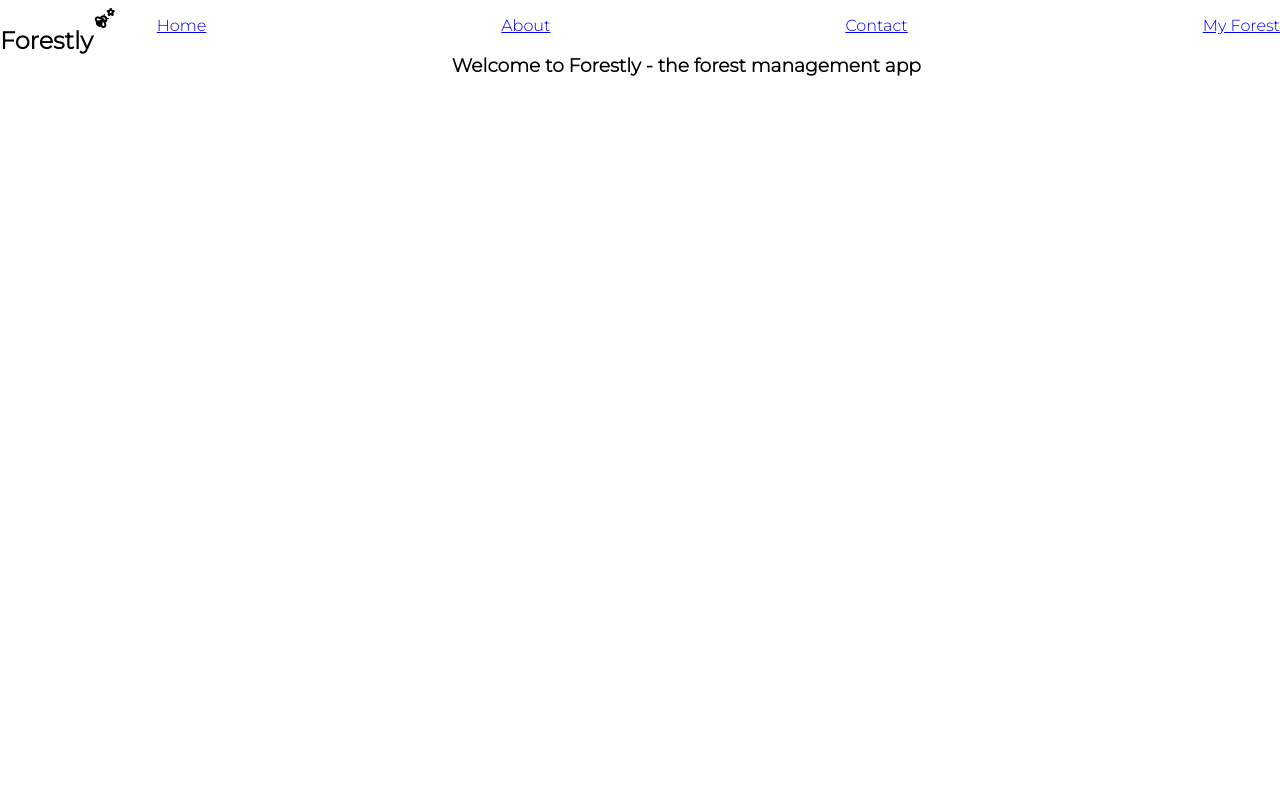
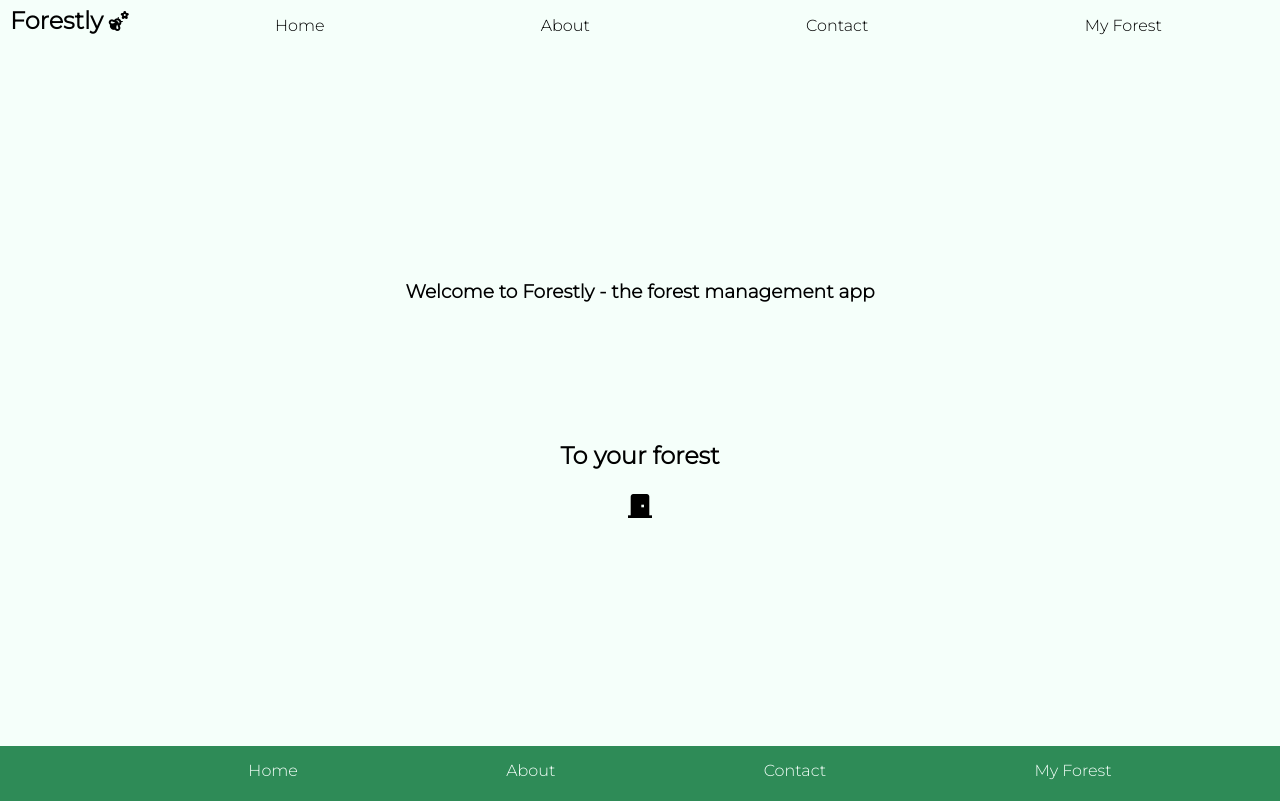
Before and after one commit to x-link-x/forestly, a Flask app: page / in a window 1280 px wide. Before the commit the page ends 76 px from the top, so only its background shows below. Run offline with Flask 2, Linux system fonts and the light colour scheme.

Commit message:
added styling for home page

```diff
--- a/static/style.css
+++ b/static/style.css
@@ -1,28 +1,99 @@
+html, body {
+    height: 100%;
+}
+
 body {
     font-family: 'Montserrat', sans-serif;
     margin: 0 auto;
+    width: 100%;
     text-align: center;
+    background-color: mintcream;
+    display: flex;
+    flex-direction: column;
+}
+
+.content {
+    flex: 1 0 auto;
+}
+
+ul {
+    list-style: none;
+}
+
+a {
+    text-decoration: none;
+    color: black
 }
 
 .logo {
     float: left;
     position: relative;
-    top: -10px;
+    top: -15px;
+}
+
+#nature-icon {
+    position:relative;
+    top:8px;
+    left:4px;
 }
 
 .menu {
+    text-align: center;
+    padding-top: 15px;
     display:flex;
-    justify-content: space-between;
+    justify-content: space-around;
+}
+
+nav {
+    height: 50px;
+    padding: 0px 10px 0px 10px;
+    position: relative;
+    top: -15px;
 }
 
 .menu > nav > ul > li {
     list-style: none;
     display: inline;
-
 }
 
+#my-forest-link {
+    float: right;
+    position: relative;
+    top: -17px;
+}
 
+#index {
+    margin: 0;
+    position: absolute;
+    top: 50%;
+    left: 50%;
+    -ms-transform: translate(-50%, -60%);
+    transform: translate(-50%, -60%);
+}
 
-ul {
-    list-style: none;
+#home-container {
+    padding-top: 100px;
 }
+
+#welcome {
+    padding-top: 50px;
+    text-align: center;
+}
+
+#door {
+    font-size:xx-large;
+}
+
+#footer-menu {
+    background-color:seagreen;
+    width: 100%;
+    flex-shrink: 0;
+    height:40px;
+    position: relative;
+    top: 17px;
+    justify-content: space-evenly;
+}
+
+#footer-menu > li > a {
+    color:mintcream;
+}
--- a/templates/base.html
+++ b/templates/base.html
@@ -14,21 +14,36 @@
 <body>
     <header>
         <nav>
-            <h1 class="logo">Forestly</h1>
-            <span class="material-icons logo">
-                emoji_nature
-            </span>
+            <div id="logo-container">
+                <h1 class="logo">Forestly</h1>
+                <span class="material-icons logo" id="nature-icon">
+                    emoji_nature
+                </span>
+            </div>
             <ul class="menu">
                 <li><a href="/">Home</a></li>
                 <li><a href="/about">About</a></li>
                 <li><a href="/contact">Contact</a></li>
-                <li><a id="my-forest-link" href="/forest">My Forest</a></li>
+                <li><a href="/forest">My Forest</a></li>
             </ul>
         </nav>
     </header>
 
+    <div class="content">
+
     {% block content %}
     {% endblock content %}
 
+    </div>
+
+    <footer>
+        <ul class="menu" id="footer-menu">
+            <li><a href="/">Home</a></li>
+            <li><a href="/about">About</a></li>
+            <li><a href="/contact">Contact</a></li>
+            <li><a href="/forest">My Forest</a></li>
+        </ul>
+    </footer>
+
 </body>
 </html>
--- a/templates/index.html
+++ b/templates/index.html
@@ -2,8 +2,17 @@
 
 {% block content %}
 
-<div id="home-container">
-    <h3>Welcome to Forestly - the forest management app</h3>
+<div id="index">
+    <div id="welcome">
+        <h3>Welcome to Forestly - the forest management app</h3>
+    </div>
+    <div id="home-container">
+        <h2><a href="/forest">To your forest</a></h2>
+
+        <span id="door" class="material-icons">
+            <a href="/forest">door_front</a>
+        </span>
+    </div>
 </div>
 
 <!-- <p>Forestly makes managing and growing your forest easy</p> -->
```
Also changed, not shown: static/tree_branch.jpeg (added).
